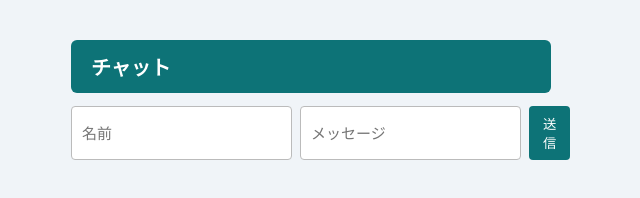
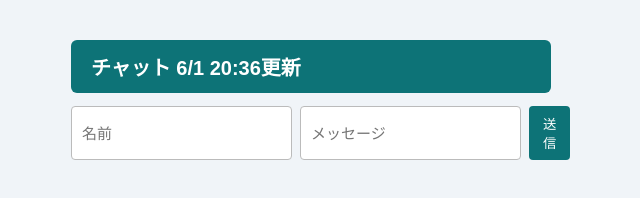
Before and after one commit to MAOYoshida-0109/web-app-2026, a website: page public/chat.html in a window 1280 px wide. Shown: the whole page, without its empty margins (329-969 px from the left). Drawn offline with Linux system fonts and the light colour scheme; no server answers.

Commit message:
メッセージ

```diff
--- a/public/chat.html
+++ b/public/chat.html
@@ -60,7 +60,7 @@
 </head>
 
 <body>
-  <h1>チャット</h1>
+  <h1>チャット 6/1 20:36更新</h1>
 
   <form id="form">
     <input type="text" id="username" placeholder="名前" required>
```
